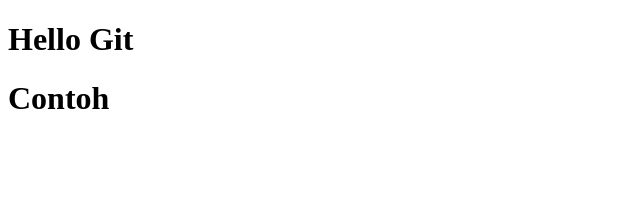
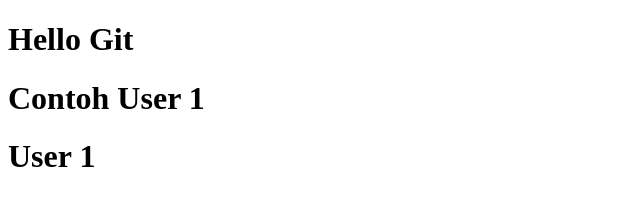
Before and after one commit to fadelaslam/belajar-git-remote, a plain HTML site: page index.html in a window 1280 px wide. Shown: the whole page, without its empty margins (0-640 px from the left). Drawn offline with Linux system fonts and the light colour scheme.

Commit message:
add User 1 to index.html

```diff
--- a/index.html
+++ b/index.html
@@ -8,6 +8,7 @@
   </head>
   <body>
     <h1>Hello Git</h1>
-    <h1>Contoh</h1>
+    <h1>Contoh User 1</h1>
+    <h1>User 1</h1>
   </body>
 </html>
```
